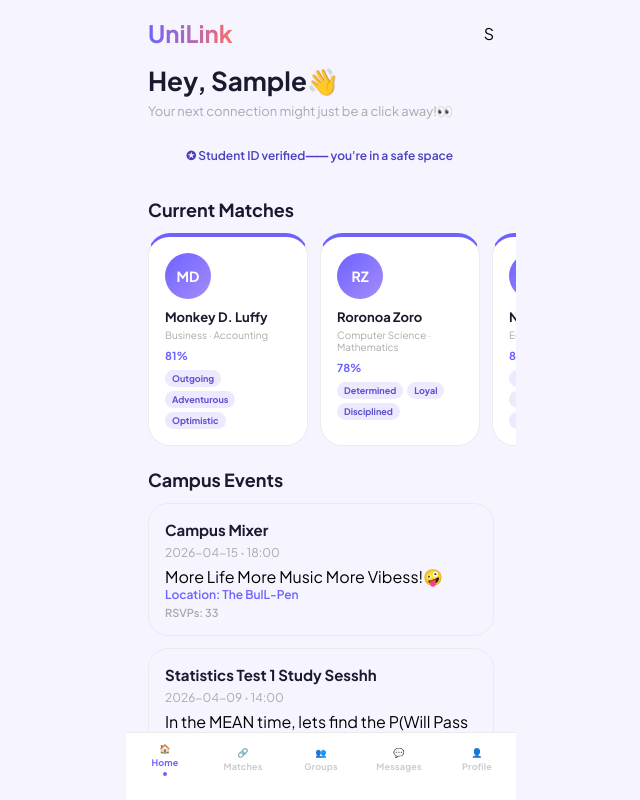
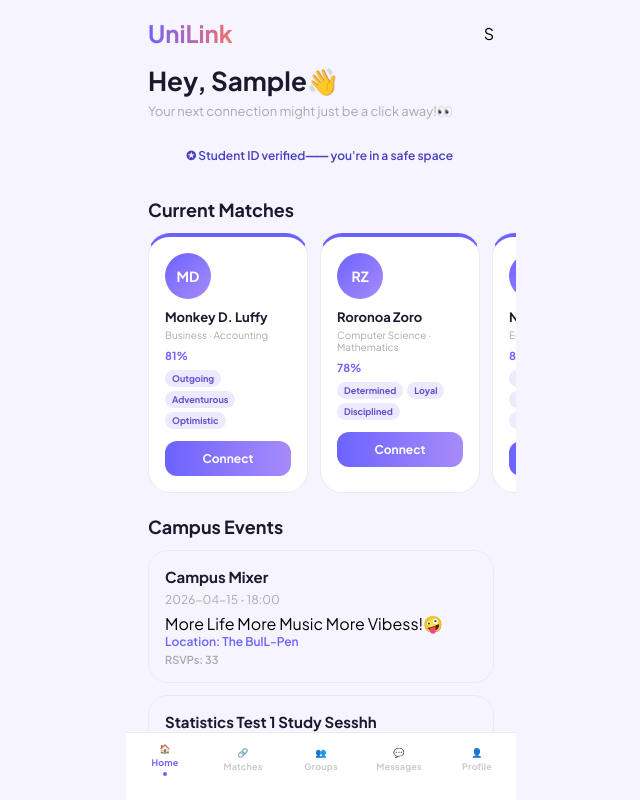
Before and after one commit to DavidAgu-San/UniLink, a React (Vite) app: page / in a window 1280 px wide. Both pictures are taken after typing "Sample" into the empty fields and a click on the button "Login". Shown: the top 800 px of the page, without its empty margins (319-959 px from the left). Built offline with nearby package versions, Linux system fonts and the light colour scheme.

Commit message:
Added the matches screen/ tab  and removed matches placeholder

```diff
--- a/src/App.jsx
+++ b/src/App.jsx
@@ -4,6 +4,7 @@ import {useState} from "react";
 import LoginScreen from "./screens/LoginScreen";
 import HomeScreen from "./screens/HomeScreen";
 import BottomNav from "./components/BottomNav";
+import MatchesScreen from "./screens/MatchesScreen"
 
 const App = () => {
     // State to track if the user is logged in and their name
@@ -33,7 +34,7 @@ const App = () => {
         return <HomeScreen name={userName} />
       }
       if (activeTab === "matches") {
-        return <div style={placeholder}>Matches will be here</div>
+        return <MatchesScreen/>
       }
       if (activeTab === "groups") {
         return <div style={placeholder}>Groups will be here</div>
--- a/src/components/MatchCard.css
+++ b/src/components/MatchCard.css
@@ -58,3 +58,34 @@
     background: #EDE9FE;
     color: #5B4FCF;
 }
+
+
+.matchcard-top {
+  display: flex;
+  align-items: center;
+  gap: 12px;
+  margin-bottom: 10px;
+}
+
+.matchcard-info {
+  flex: 1;
+}
+
+.matchcard-btn {
+  width: 100%;
+  padding: 10px;
+  border-radius: 12px;
+  border: none;
+  background: linear-gradient(90deg, #6C63FF, #A78BFA);
+  color: white;
+  font-size: 12px;
+  font-weight: 700;
+  cursor: pointer;
+  margin-top: 12px;
+  font-family: 'Plus Jakarta Sans', sans-serif;
+}
+
+.matchcard-btn.connected {
+  background: #F0EEFF;
+  color: #6C63FF;
+}
--- a/src/components/MatchCard.jsx
+++ b/src/components/MatchCard.jsx
@@ -1,6 +1,6 @@
 // Importing the css file for the MatchCard component
 import "./MatchCard.css";
-
+import { useState } from "react";
 
 // Using Spread Operator to pass props to the MatchCard component
 
@@ -8,6 +8,7 @@ const MatchCard = ({ name, major, minor, compatibility, tags }) => {
 
     //Retrieving the first two initials of the name
     const initials = name.split(" ").map(word => word[0]).join("").toUpperCase().slice(0, 2);
+    const [connected, setConnected] = useState(false);
     return (
         <div className="matchcard-body">
             {/*Displaying the initials in a circle and the rest of the info*/}
@@ -21,6 +22,10 @@ const MatchCard = ({ name, major, minor, compatibility, tags }) => {
                     <span key={tag} className="matchcard-tag">{tag}</span>
                 ))}
             </div>
+            <button className={connected ? "matchcard-btn connected" : "matchcard-btn"}
+             onClick={() => setConnected(!connected)}>
+                {connected ? "Connected✅" : "Connect"}
+            </button>
         </div>
     )
 }
--- /dev/null
+++ b/src/screens/MatchesScreen.css
@@ -0,0 +1,31 @@
+.matches-screen {
+  background: #F5F4FF;
+  min-height: 100vh;
+  padding-bottom: 80px;
+}
+
+.matches-header {
+  background: white;
+  padding: 20px 22px 16px;
+  border-bottom: 1px solid #EBEBEB;
+}
+
+.matches-title {
+  font-family: 'Fraunces', serif;
+  font-size: 24px;
+  font-weight: 600;
+  color: #1A1A2E;
+  margin-bottom: 4px;
+}
+
+.matches-sub {
+  font-size: 13px;
+  color: #AAA;
+}
+
+.matches-list {
+  padding: 16px 22px;
+  display: flex;
+  flex-direction: column;
+  gap: 12px;
+}
--- /dev/null
+++ b/src/screens/MatchesScreen.jsx
@@ -0,0 +1,27 @@
+import "./MatchesScreen.css";
+import { matches } from "../data/homepagedata";
+import MatchCard from "../components/MatchCard";
+
+const MatchesScreen = () => {
+
+  return (
+    <div className="matches-screen">
+
+      {/* Header */}
+      <div className="matches-header">
+        <h1 className="matches-title">Your Matches</h1>
+        <p className="matches-sub">{matches.length} students matched to you!</p>
+      </div>
+
+      {/* Match list */}
+      <div className="matches-list">
+        {matches.map(match => (
+          <MatchCard key={match.id} {...match} />
+        ))}
+      </div>
+
+    </div>
+  )
+}
+
+export default MatchesScreen
```
